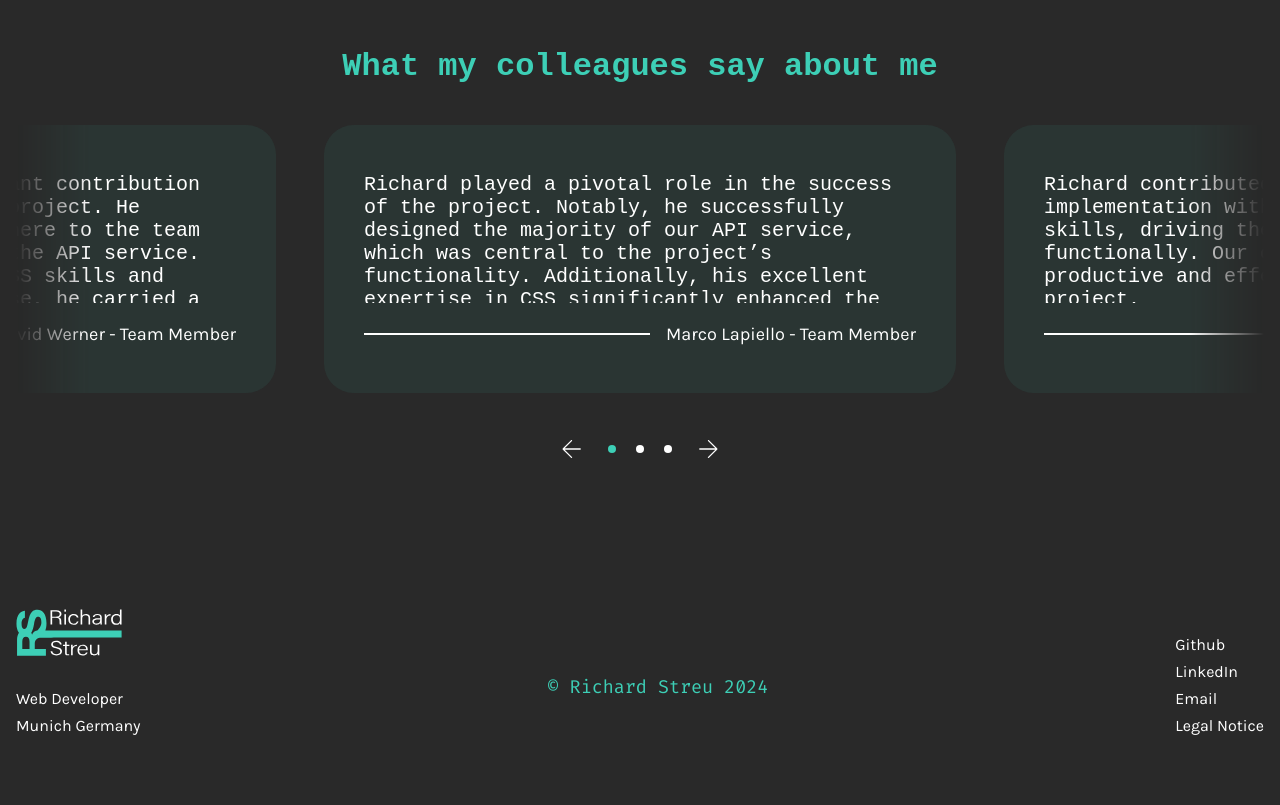
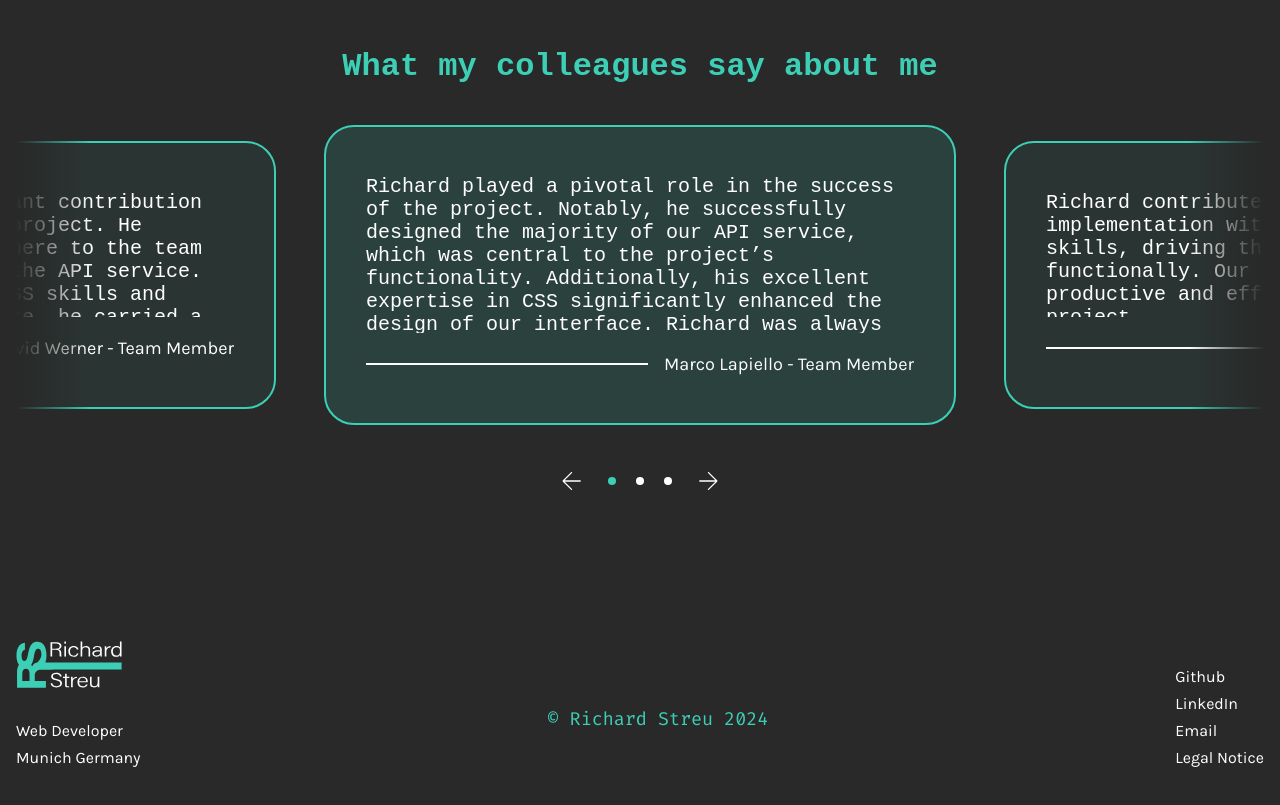
Before and after one commit to RichardStreu/portfolioAngular, an Angular app: page / in a window 1280 px wide. Shown: the part 3340-4145 px from the top of the page. Built offline with nearby package versions, Linux system fonts and the light colour scheme.

Commit message:
feat: enhance reference styling and add dynamic class binding in EReferencesComponent

```diff
--- a/src/app/landing-page/sections/e-references/e-references.component.html
+++ b/src/app/landing-page/sections/e-references/e-references.component.html
@@ -4,7 +4,7 @@
     <div class="carouselContainer">
       <div class="carouselBox">
         @for (item of carouselArray; track $index) {
-        <div class="singleReference">
+        <div [ngClass]="{'singleReference': true, 'referenceFocus': $index == currentReferenceIndex}">
           @if (currentLanguage == "en") {
             <p>{{item.referenceText.en}}</p>
           }@else if (currentLanguage == "de") {
--- a/src/app/landing-page/sections/e-references/e-references.component.scss
+++ b/src/app/landing-page/sections/e-references/e-references.component.scss
@@ -49,9 +49,19 @@
           width: 632px;
           background-color: rgba($color-highLight, 0.08);
           border-radius: 30px;
+          border: 2px solid $color-highLight;
           padding: 48px 40px;
           display: flex;
           flex-direction: column;
+
+          &::-webkit-scrollbar-track {
+            background: $color-bgDark;
+          }
+
+          &::-webkit-scrollbar-thumb {
+            background-color: rgba($color-highLight, 0.15);
+            border-radius: 100vh;
+          }
 
           p {
             overflow: auto;
```
